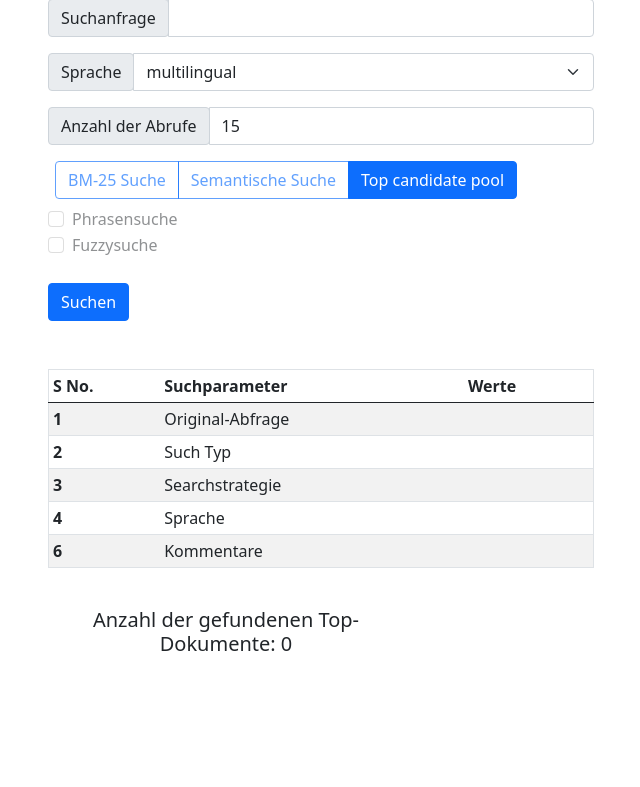
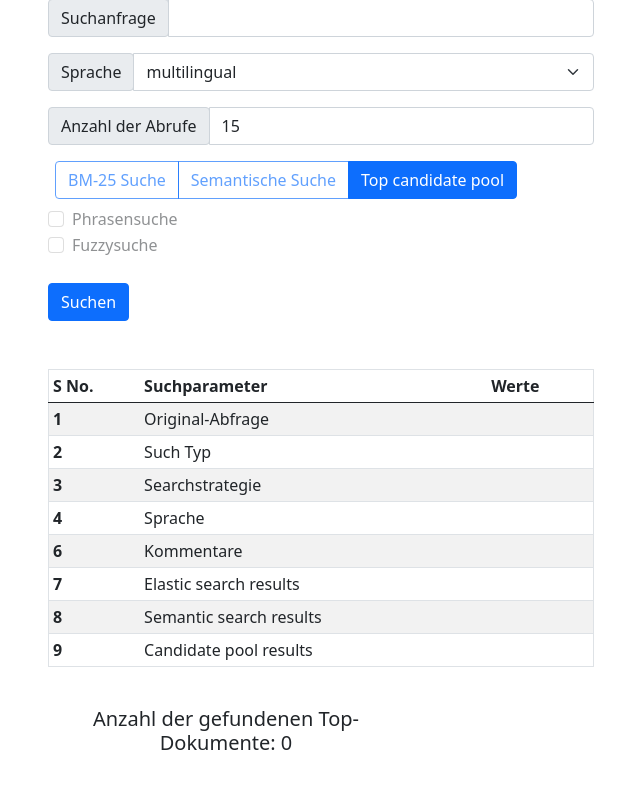
Before and after one commit to praveengadiyaram369/Survey-thesis, a FastAPI app: page /search_keyword in a window 1280 px wide. Shown: the part 139-926 px from the top of the page, without its empty margins (319-959 px from the left). Before the commit the page ends 790 px from the top, so only its background shows below. Run offline with FastAPI, Linux system fonts and the light colour scheme; parts of the project's set-up code (start-up, migrations or seed data) failed here and were passed over.

Commit message:
adding changes for bigger candidate pool

```diff
--- a/labelling_api/app.py
+++ b/labelling_api/app.py
@@ -208,7 +208,8 @@ async def get_cdd_pool(request: Request, query: str=Form(...), lang: int=Form(3)
 
     query = query.strip()
     lang = int(lang)
-    match_top = int(match_top)
+    # match_top = int(match_top)
+    match_top = 50
 
     print(query)
     print(lang)
@@ -247,6 +248,10 @@ async def get_cdd_pool(request: Request, query: str=Form(...), lang: int=Form(3)
 
     results = filter_results_from_sqlitedb(results, query)
     search_data['total_hits'] = len(results)
+
+    search_data['cdd_result_cnt'] = len(results)
+    search_data['es_result_cnt'] = total_hits_es
+    search_data['ss_result_cnt'] =  total_hits_semantic
 
     return templates.TemplateResponse('search_keyword.html', context={'request': request, 'total_hits': search_data['total_hits'], 'result_list': results, 'concept_list': results, 'query': query, 'search_data':search_data})
 
--- a/labelling_api/templates/search_keyword.html
+++ b/labelling_api/templates/search_keyword.html
@@ -118,6 +118,21 @@
                            <td>Kommentare</td>
                            <td>{{search_data['comments']}}</td>
                          </tr>
+                         <tr>
+                           <th scope="row">7</th>
+                           <td>Elastic search results</td>
+                           <td>{{search_data['es_result_cnt']}}</td>
+                         </tr>
+                          <tr>
+                            <th scope="row">8</th>
+                            <td>Semantic search results</td>
+                            <td>{{search_data['ss_result_cnt']}}</td>
+                          </tr>
+                          <tr>
+                            <th scope="row">9</th>
+                            <td>Candidate pool results</td>
+                            <td>{{search_data['cdd_result_cnt']}}</td>
+                          </tr>
                       </tbody>
                   </table>
 
```
Also changed, not shown: labelling_api/utils.py (+27 -8 lines).
